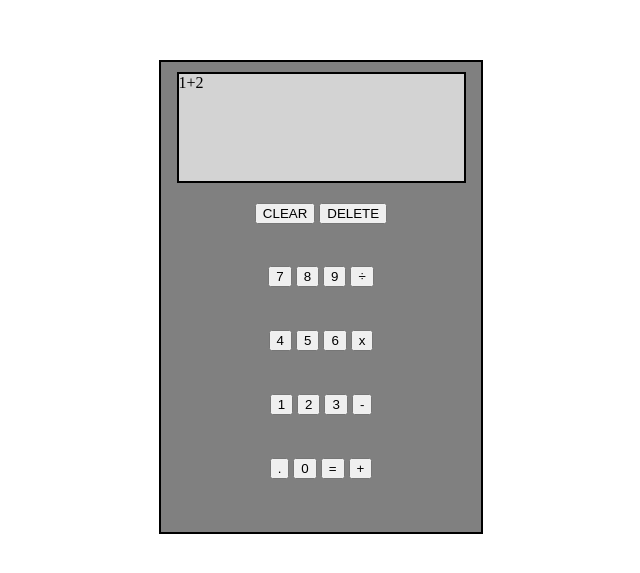
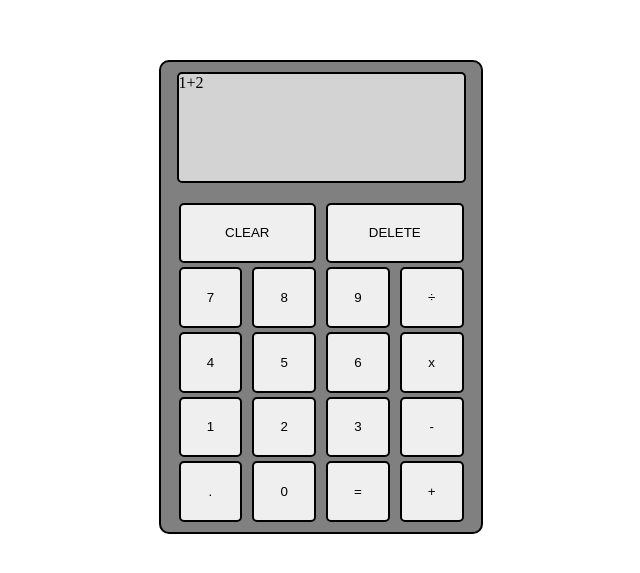
Before and after one commit to onglichang/calculator, a plain HTML site: page index.html in a window 1280 px wide. Shown: the part 103-676 px from the top of the page, without its empty margins (319-959 px from the left). Drawn offline with Linux system fonts and the light colour scheme.

Commit message:
Update calculator styling

```diff
--- a/index.html
+++ b/index.html
@@ -17,8 +17,8 @@
         </div>
         <div class="btn-container">
             <div class="clear-del">
-                <button>CLEAR</button>
-                <button>DELETE</button>
+                <button class= "">CLEAR</button>
+                <button class= "">DELETE</button>
             </div>
             <div class="row">
                 <button>7</button>
--- a/style.css
+++ b/style.css
@@ -17,6 +17,7 @@ body {
   border: 2px solid black;
   gap: 20px;
   background-color: grey;
+  border-radius: 10px;
 }
 
 .display {
@@ -24,6 +25,7 @@ body {
   width: 95%;
   border: 2px solid black;
   background-color: lightgrey;
+  border-radius: 5px;
 }
 
 .btn-container {
@@ -33,9 +35,20 @@ body {
   flex-direction: column;
   justify-content: space-between;
   align-items: center;
+  gap: 4px;
 }
 
 .clear-del,
 .row {
-  flex: 1 1 0;
+  display: flex;
+  height: 20%;
+  width: 100%;
+  flex-grow: 1;
+  gap: 10px;
 }
+
+button {
+  flex: 1;
+  border: 2px solid black;
+  border-radius: 5px;
+}
```
